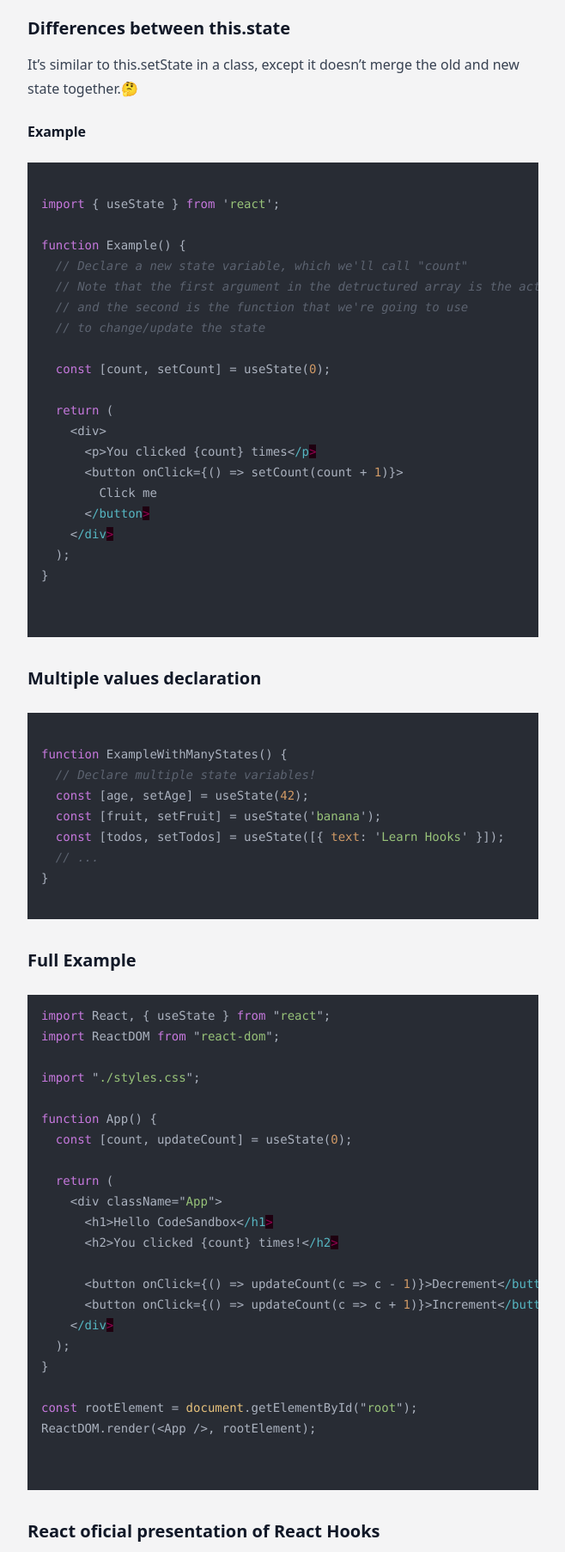
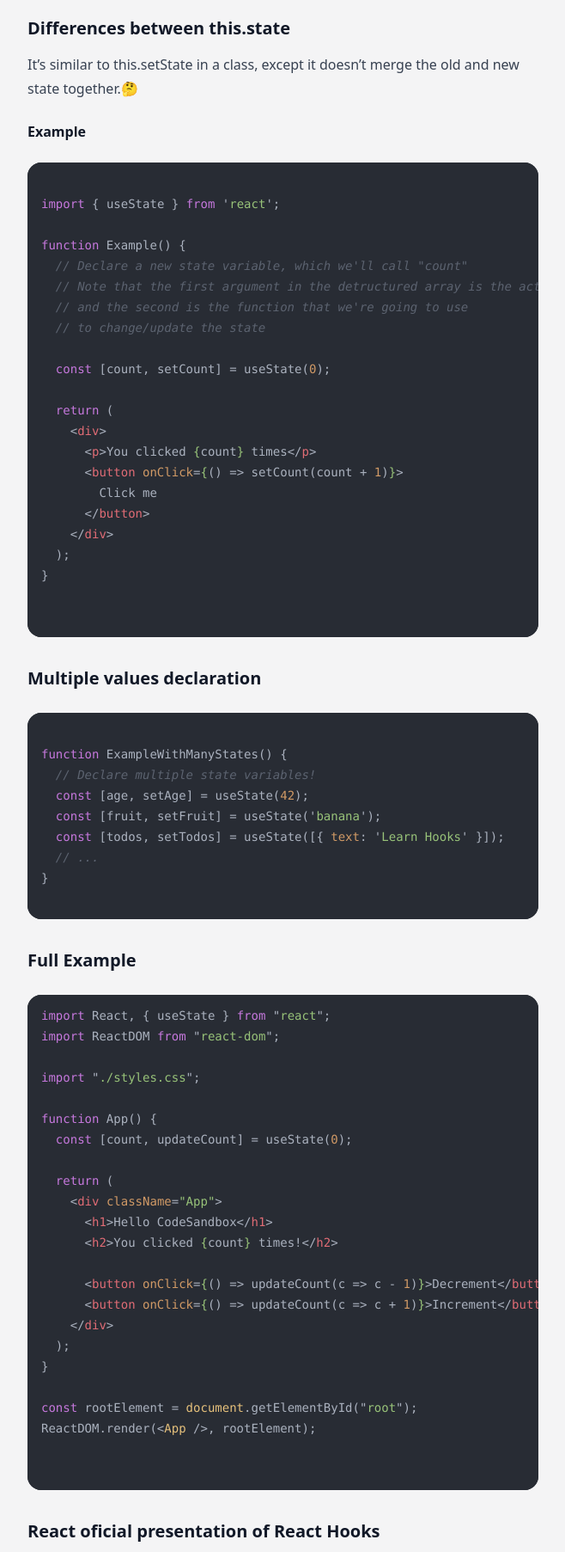
Before and after one commit to jmonterroso/jmonterroso.github.io, a Jekyll site: the page built from _posts/2018-11-06-new-react-hooks-demo.md, in a window 1280 px wide, cut to the strip 1840-3645 px from the top of the page. Shown: the whole strip at 86% size, without its empty margins (272-930 px from the left). Built offline with Jekyll 4.4.1, drawn with Linux system fonts in a browser that asks for light colours; nearby versions of some CDN libraries.

Commit message:
chore: updating colors and block syles

````diff
--- a/_posts/2018-11-06-new-react-hooks-demo.md
+++ b/_posts/2018-11-06-new-react-hooks-demo.md
@@ -54,7 +54,7 @@ It’s similar to this.setState in a class, except it doesn’t merge the old an
 
 #### Example
 
-```javascript
+```jsx
 
 import { useState } from 'react';
 
@@ -95,7 +95,7 @@ function ExampleWithManyStates() {
 
 ### Full Example
 
-```javascript
+```jsx
 import React, { useState } from "react";
 import ReactDOM from "react-dom";
 
--- a/dist/output.css
+++ b/dist/output.css
@@ -1636,7 +1636,8 @@ video {
 
 .highlight,pre.highlight{
   background:#282c34;
-  color:#abb2bf
+  color:#abb2bf;
+  border-radius: 16px;
 }
 
 .highlight pre{
````
Also changed, not shown: _posts/2019-05-15-rxjs-operators-audit-vs-audittime.md (+2 -2 lines), src/styles.css (+1 -1 lines).
